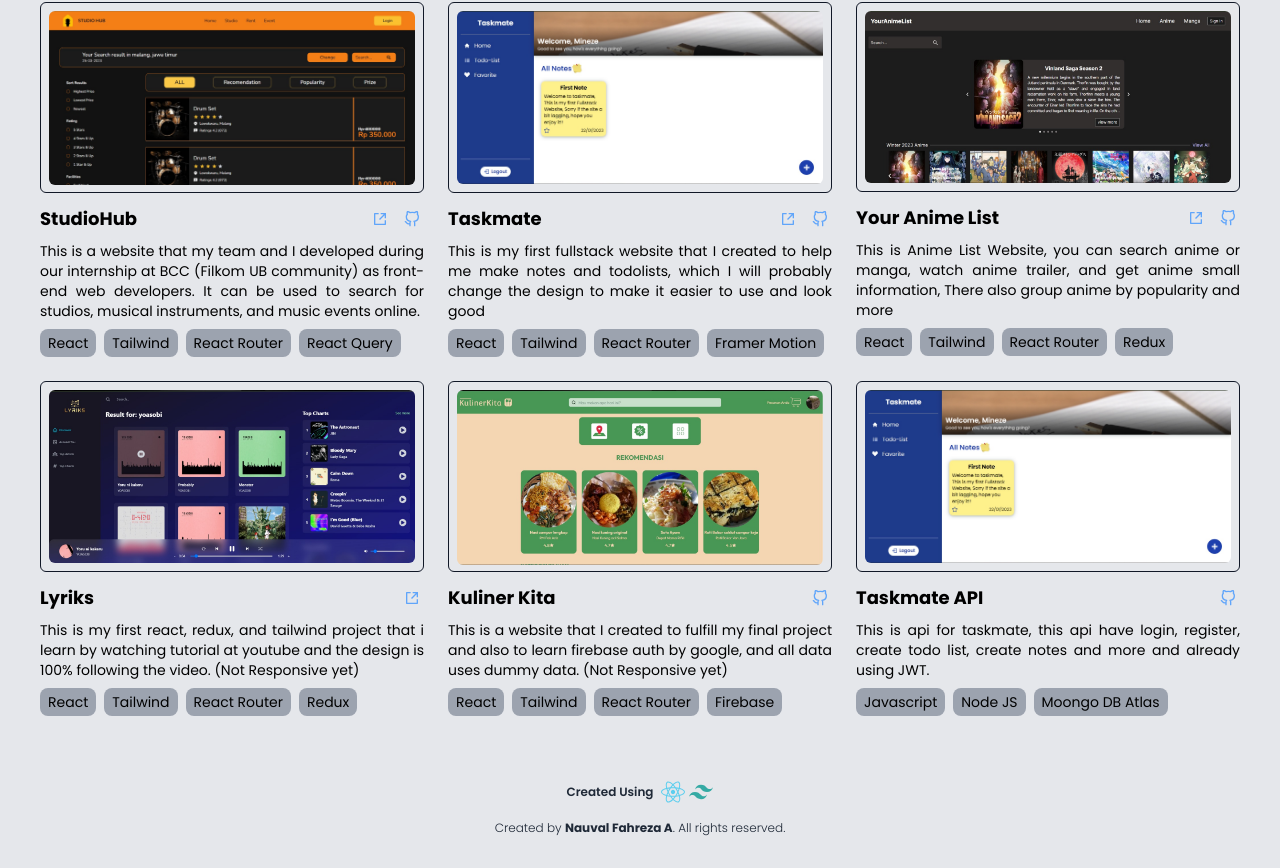
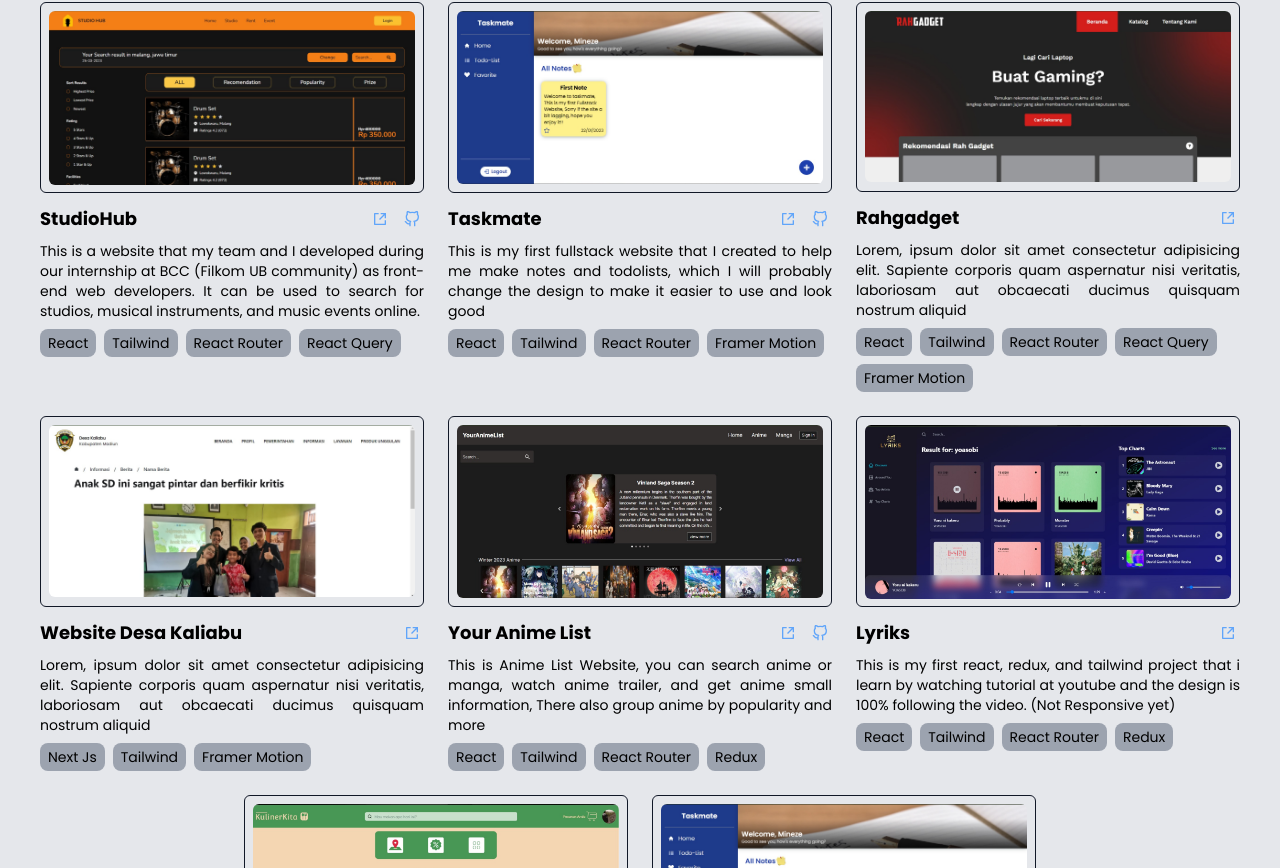
Before and after one commit to Minezee/Portofolio, a React (Vite) app: page /project in a window 1280 px wide. Shown: the part 392-1260 px from the top of the page. Built offline with nearby package versions, Linux system fonts and the light colour scheme.

Commit message:
add new project

```diff
--- a/src/assets/data/project.js
+++ b/src/assets/data/project.js
@@ -1,4 +1,4 @@
-import { kulinerKita, animeList, lyriks, taskmate, studiohub } from ".."
+import { kulinerKita, animeList, lyriks, taskmate, studiohub, kaliabu, rahgadget } from ".."
 
 export const project = [
     {
@@ -26,6 +26,30 @@ export const project = [
         ],
         github: "https://github.com/Minezee/taskmate",
         web: "https://taskmates.vercel.app/"
+    },
+    {
+        name: "Rahgadget",
+        img: rahgadget,
+        desc: "Lorem, ipsum dolor sit amet consectetur adipisicing elit. Sapiente corporis quam aspernatur nisi veritatis, laboriosam aut obcaecati ducimus quisquam nostrum aliquid",
+        tech: [
+            "React",
+            "Tailwind",
+            "React Router",
+            "React Query",
+            "Framer Motion",
+        ],
+        web: "https://rahgadget.vercel.app/"
+    },
+    {
+        name: "Website Desa Kaliabu",
+        img: kaliabu,
+        desc: "Lorem, ipsum dolor sit amet consectetur adipisicing elit. Sapiente corporis quam aspernatur nisi veritatis, laboriosam aut obcaecati ducimus quisquam nostrum aliquid",
+        tech: [
+            "Next Js",
+            "Tailwind",
+            "Framer Motion",
+        ],
+        web: "https://www.kaliabu-madiun.com/u/home"
     },
     {
         name: "Your Anime List",
--- a/src/assets/index.js
+++ b/src/assets/index.js
@@ -13,6 +13,8 @@ import kulinerKita from './kulinerKita.png';
 import lyriks from './lyriks.png';
 import taskmate from './taskmate.png';
 import studiohub from './studiohub.jpeg';
+import kaliabu from './kaliabu.jpeg';
+import rahgadget from './rahgadget.jpeg';
 
 export {
     css,
@@ -30,4 +32,6 @@ export {
     nodejs,
     taskmate,
     studiohub,
+    kaliabu,
+    rahgadget,
 }
```
Also changed, not shown: src/assets/kaliabu.jpeg (added), src/assets/rahgadget.jpeg (added).
